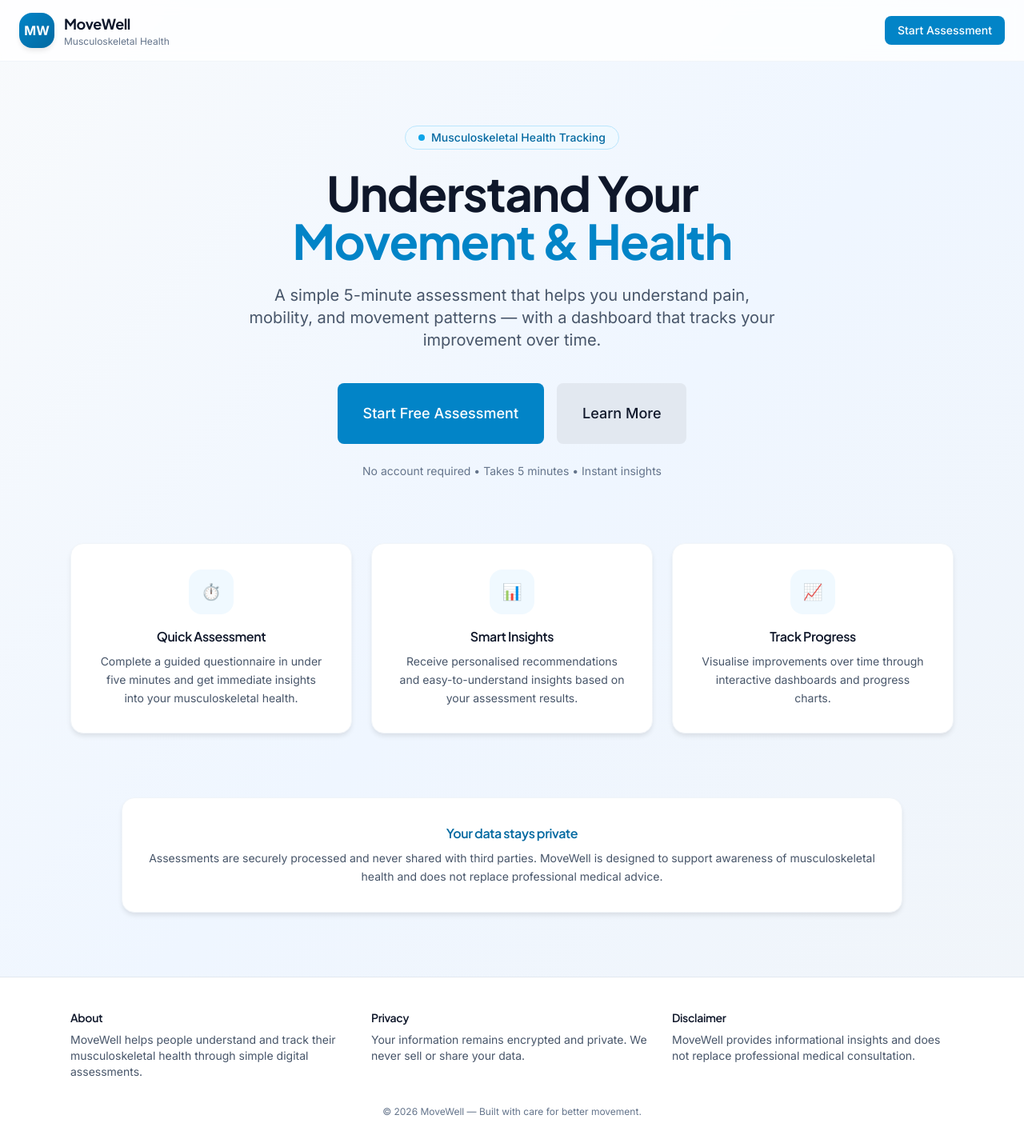
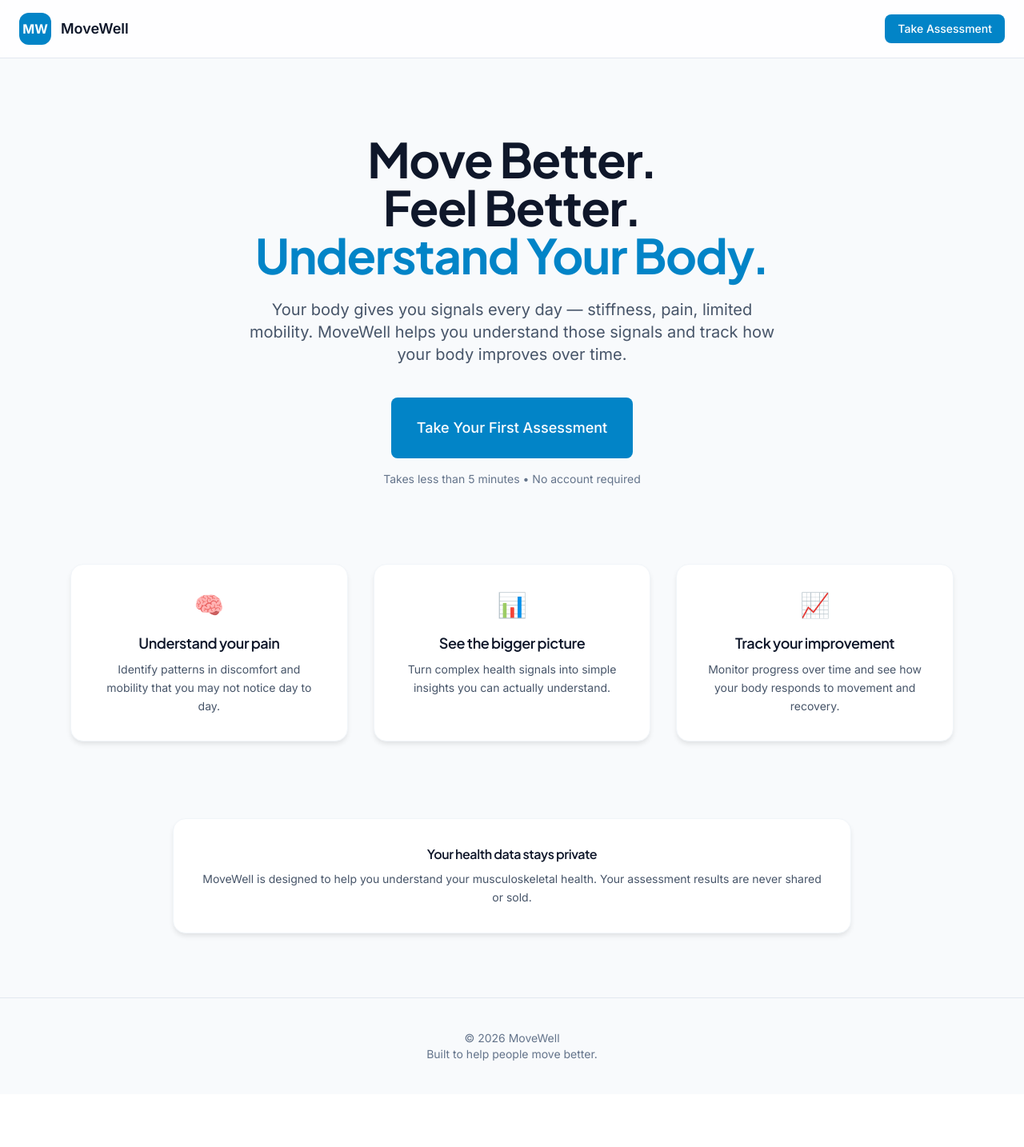
Before and after one commit to ary0912/movewell, a React (Vite) app: page / in a window 1280 px wide. Shown: the top 1434 px of the page at 80% size. After the commit the page ends 1368 px from the top, so only its background shows below. Built offline with nearby package versions, Linux system fonts and the light colour scheme.

Commit message:
UI and UXXXX

```diff
--- a/src/pages/LandingPage.tsx
+++ b/src/pages/LandingPage.tsx
@@ -1,8 +1,3 @@
-/**
- * MoveWell Landing Page
- * Professional SaaS-style landing page with strong visual hierarchy
- */
-
 import { useNavigate } from "react-router-dom"
 import Button from "@components/ui/Button"
 import Card from "@components/ui/Card"
@@ -10,170 +5,144 @@ import Card from "@components/ui/Card"
 function LandingPage() {
   const navigate = useNavigate()
 
-  const startAssessment = () => {
-    navigate("/assessment")
-  }
-
   return (
-    <div className="min-h-screen flex flex-col bg-gradient-to-br from-slate-50 via-blue-50 to-slate-100">
+    <div className="min-h-screen flex flex-col bg-slate-50">
 
       {/* Navigation */}
 
-      <header className="sticky top-0 z-50 backdrop-blur bg-white/80 border-b border-slate-100">
+      <header className="border-b border-slate-200 bg-white/80 backdrop-blur sticky top-0 z-50">
         <nav className="max-w-7xl mx-auto px-6 py-4 flex items-center justify-between">
 
           <div className="flex items-center gap-3">
-            <div className="w-11 h-11 rounded-xl bg-gradient-to-br from-primary-600 to-primary-700 flex items-center justify-center shadow-md">
+
+            <div className="w-10 h-10 rounded-lg bg-primary-600 flex items-center justify-center">
               <span className="text-white font-bold">MW</span>
             </div>
 
-            <div>
-              <h1 className="text-lg font-bold text-slate-900">
-                MoveWell
-              </h1>
+            <span className="font-semibold text-slate-900 text-lg">
+              MoveWell
+            </span>
 
-              <p className="text-xs text-slate-500">
-                Musculoskeletal Health
-              </p>
-            </div>
           </div>
 
-          <Button size="sm" onClick={startAssessment}>
-            Start Assessment
+          <Button size="sm" onClick={() => navigate("/assessment")}>
+            Take Assessment
           </Button>
 
         </nav>
       </header>
 
-      {/* Hero Section */}
+      {/* Hero */}
 
-      <section className="flex-1 flex items-center justify-center px-6 py-20">
+      <section className="flex-1 flex items-center justify-center px-6 py-24">
 
-        <div className="max-w-5xl mx-auto text-center">
+        <div className="max-w-4xl text-center">
 
-          <div className="inline-flex items-center gap-2 bg-primary-50 border border-primary-200 px-4 py-1 rounded-full text-sm font-medium text-primary-700 mb-6">
-            <span className="w-2 h-2 bg-primary-500 rounded-full"></span>
-            Musculoskeletal Health Tracking
-          </div>
+          <h1 className="text-4xl md:text-5xl lg:text-6xl font-bold text-slate-900 leading-tight mb-6">
 
-          <h2 className="text-4xl md:text-5xl lg:text-6xl font-bold text-slate-900 leading-tight mb-6">
-            Understand Your
-            <span className="block text-primary-600">
-              Movement & Health
+            Move Better.
+            <br />
+            Feel Better.
+            <br />
+
+            <span className="text-primary-600">
+              Understand Your Body.
             </span>
-          </h2>
+
+          </h1>
 
           <p className="text-lg md:text-xl text-slate-600 max-w-2xl mx-auto mb-10 leading-relaxed">
-            A simple 5-minute assessment that helps you understand pain,
-            mobility, and movement patterns — with a dashboard that tracks
-            your improvement over time.
+
+            Your body gives you signals every day — stiffness,
+            pain, limited mobility.
+
+            MoveWell helps you understand those signals and
+            track how your body improves over time.
+
           </p>
 
-          {/* CTA */}
+          <Button
+            size="lg"
+            onClick={() => navigate("/assessment")}
+          >
+            Take Your First Assessment
+          </Button>
 
-          <div className="flex flex-col sm:flex-row gap-4 justify-center mb-6">
-
-            <Button size="lg" onClick={startAssessment}>
-              Start Free Assessment
-            </Button>
-
-            <Button
-              size="lg"
-              variant="secondary"
-              onClick={() =>
-                document
-                  .getElementById("features")
-                  ?.scrollIntoView({ behavior: "smooth" })
-              }
-            >
-              Learn More
-            </Button>
-
-          </div>
-
-          <p className="text-sm text-slate-500">
-            No account required • Takes 5 minutes • Instant insights
+          <p className="text-sm text-slate-500 mt-4">
+            Takes less than 5 minutes • No account required
           </p>
 
         </div>
 
       </section>
 
-      {/* Features */}
+      {/* Benefits */}
 
-      <section
-        id="features"
-        className="max-w-6xl mx-auto px-6 pb-20 grid md:grid-cols-3 gap-6"
-      >
+      <section className="max-w-6xl mx-auto px-6 pb-24 grid md:grid-cols-3 gap-8">
 
-        <Card className="text-center hover:shadow-lg transition-shadow">
+        <Card className="text-center">
 
-          <div className="w-14 h-14 mx-auto mb-4 rounded-xl bg-primary-50 flex items-center justify-center text-xl">
-            ⏱️
-          </div>
+          <div className="text-3xl mb-4">🧠</div>
 
-          <h3 className="font-semibold text-slate-900 mb-2">
-            Quick Assessment
+          <h3 className="font-semibold text-lg mb-2">
+            Understand your pain
           </h3>
 
-          <p className="text-sm text-slate-600 leading-relaxed">
-            Complete a guided questionnaire in under five minutes and get
-            immediate insights into your musculoskeletal health.
+          <p className="text-slate-600 text-sm leading-relaxed">
+            Identify patterns in discomfort and mobility that you
+            may not notice day to day.
           </p>
 
         </Card>
 
-        <Card className="text-center hover:shadow-lg transition-shadow">
+        <Card className="text-center">
 
-          <div className="w-14 h-14 mx-auto mb-4 rounded-xl bg-primary-50 flex items-center justify-center text-xl">
-            📊
-          </div>
+          <div className="text-3xl mb-4">📊</div>
 
-          <h3 className="font-semibold text-slate-900 mb-2">
-            Smart Insights
+          <h3 className="font-semibold text-lg mb-2">
+            See the bigger picture
           </h3>
 
-          <p className="text-sm text-slate-600 leading-relaxed">
-            Receive personalised recommendations and easy-to-understand
-            insights based on your assessment results.
+          <p className="text-slate-600 text-sm leading-relaxed">
+            Turn complex health signals into simple insights
+            you can actually understand.
           </p>
 
         </Card>
 
-        <Card className="text-center hover:shadow-lg transition-shadow">
+        <Card className="text-center">
 
-          <div className="w-14 h-14 mx-auto mb-4 rounded-xl bg-primary-50 flex items-center justify-center text-xl">
-            📈
-          </div>
+          <div className="text-3xl mb-4">📈</div>
 
-          <h3 className="font-semibold text-slate-900 mb-2">
-            Track Progress
+          <h3 className="font-semibold text-lg mb-2">
+            Track your improvement
           </h3>
 
-          <p className="text-sm text-slate-600 leading-relaxed">
-            Visualise improvements over time through interactive dashboards
-            and progress charts.
+          <p className="text-slate-600 text-sm leading-relaxed">
+            Monitor progress over time and see how your body
+            responds to movement and recovery.
           </p>
 
         </Card>
 
       </section>
 
-      {/* Trust Section */}
+      {/* Trust */}
 
-      <section className="max-w-5xl mx-auto px-6 pb-20">
+      <section className="max-w-4xl mx-auto px-6 pb-20">
 
-        <Card className="bg-primary-50 border-primary-200 text-center">
+        <Card className="text-center bg-slate-100">
 
-          <h3 className="font-semibold text-primary-700 mb-2">
-            Your data stays private
+          <h3 className="font-semibold text-slate-900 mb-2">
+            Your health data stays private
           </h3>
 
           <p className="text-sm text-slate-600 leading-relaxed">
-            Assessments are securely processed and never shared with
-            third parties. MoveWell is designed to support awareness
-            of musculoskeletal health and does not replace professional
-            medical advice.
+
+            MoveWell is designed to help you understand your
+            musculoskeletal health. Your assessment results
+            are never shared or sold.
+
           </p>
 
         </Card>
@@ -182,45 +151,14 @@ function LandingPage() {
 
       {/* Footer */}
 
-      <footer className="bg-white border-t border-slate-200 py-10">
+      <footer className="border-t border-slate-200 py-10">
 
-        <div className="max-w-6xl mx-auto px-6 grid md:grid-cols-3 gap-6 text-sm">
+        <div className="max-w-6xl mx-auto px-6 text-center text-sm text-slate-500">
 
-          <div>
-            <h4 className="font-semibold mb-2 text-slate-900">
-              About
-            </h4>
-            <p className="text-slate-600">
-              MoveWell helps people understand and track their
-              musculoskeletal health through simple digital
-              assessments.
-            </p>
-          </div>
+          © 2026 MoveWell
+          <br />
+          Built to help people move better.
 
-          <div>
-            <h4 className="font-semibold mb-2 text-slate-900">
-              Privacy
-            </h4>
-            <p className="text-slate-600">
-              Your information remains encrypted and private.
-              We never sell or share your data.
-            </p>
-          </div>
-
-          <div>
-            <h4 className="font-semibold mb-2 text-slate-900">
-              Disclaimer
-            </h4>
-            <p className="text-slate-600">
-              MoveWell provides informational insights and does not
-              replace professional medical consultation.
-            </p>
-          </div>
-
-        </div>
-
-        <div className="text-center text-xs text-slate-500 mt-8">
-          © 2026 MoveWell — Built with care for better movement.
         </div>
 
       </footer>
```
